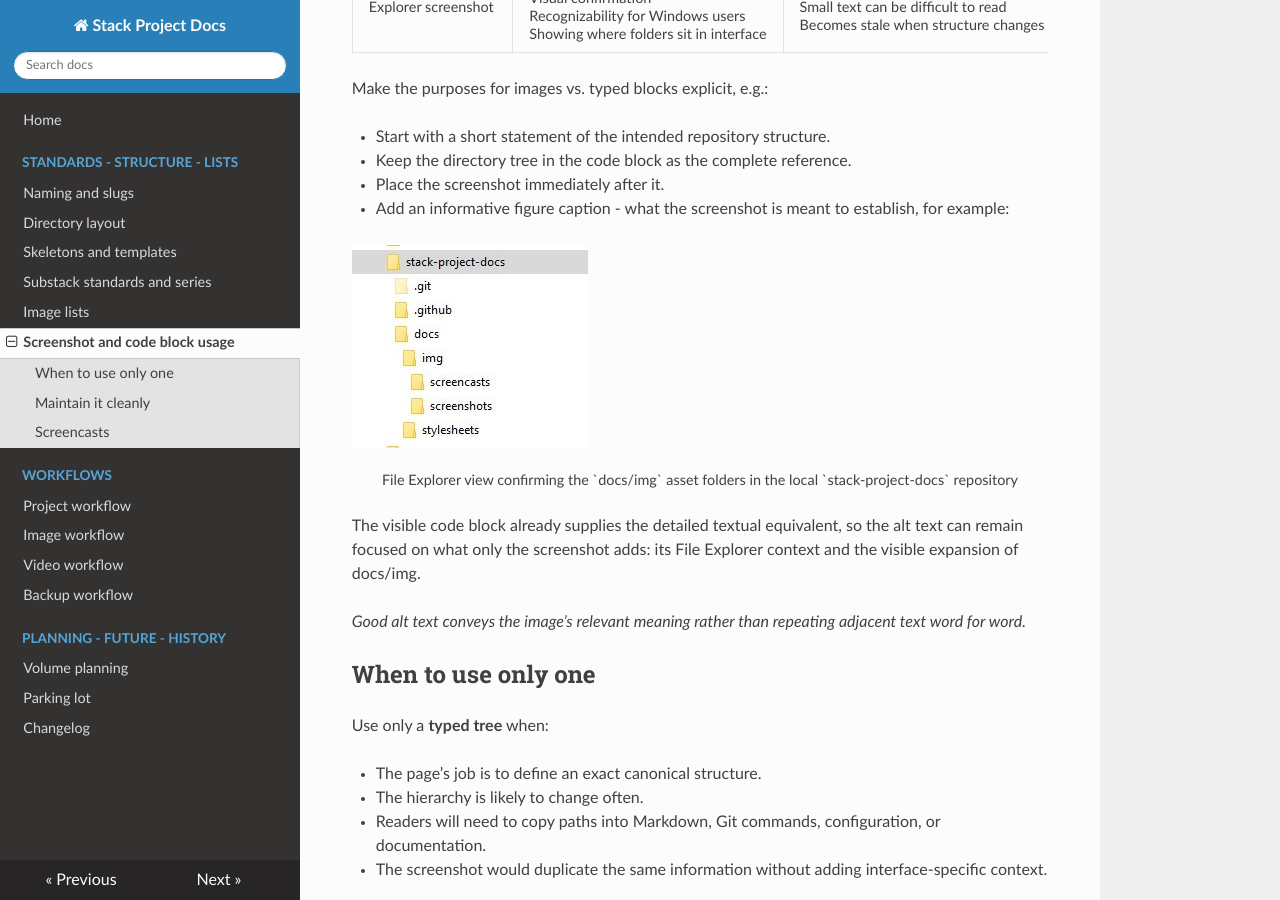
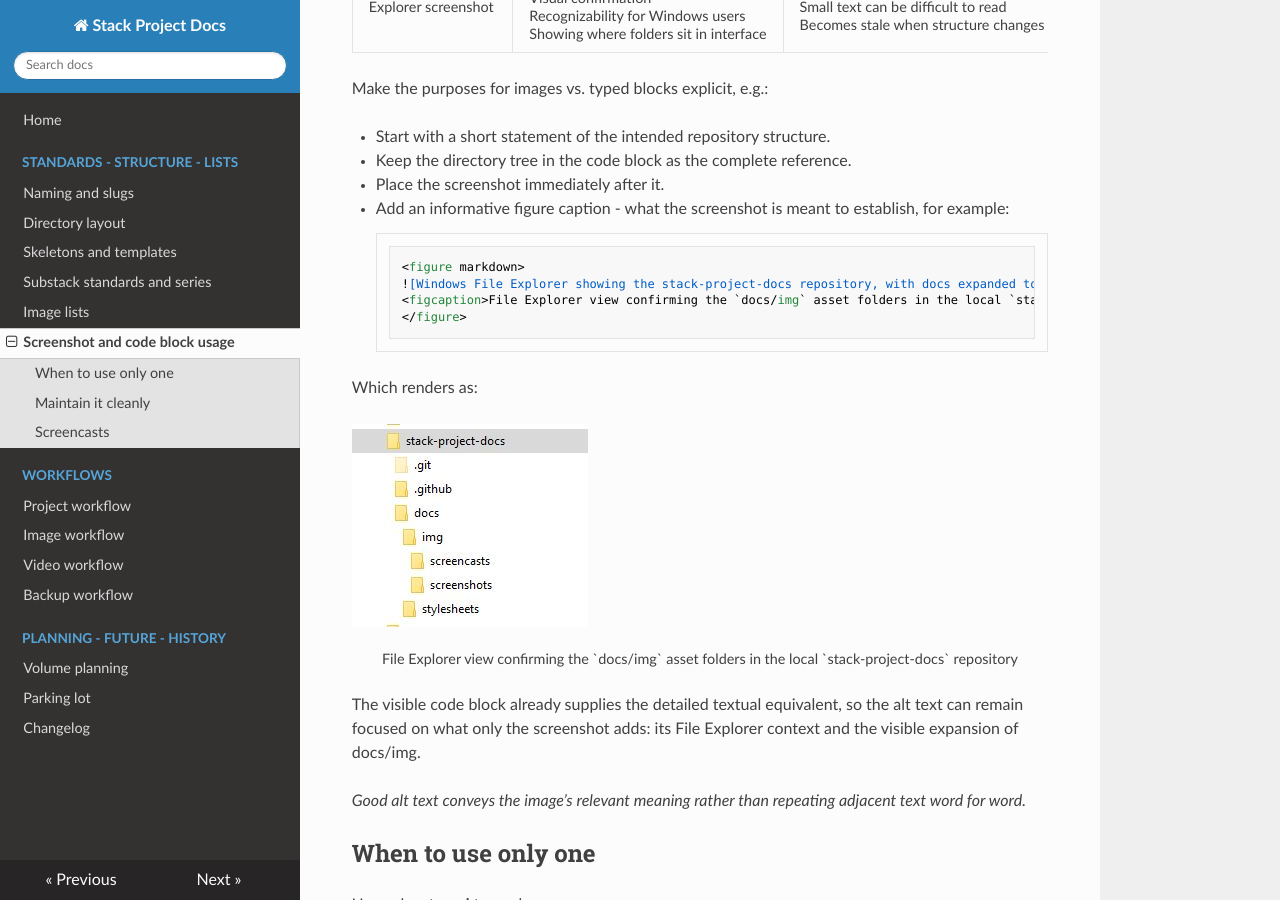
Before and after one commit to john-tech-writer/stack-project-docs, an MkDocs documentation site: the page built from docs/screenshot-code-block-usage.md, in a window 1280 px wide and 900 px high, scrolled down 639 px. Built offline with MkDocs 1.6.1, drawn with Linux system fonts in a browser that asks for light colours; nearby versions of some CDN libraries.

Commit message:
added ticks for example

````diff
--- a/docs/screenshot-code-block-usage.md
+++ b/docs/screenshot-code-block-usage.md
@@ -22,6 +22,14 @@ Make the purposes for images vs. typed blocks explicit, e.g.:
   - Place the screenshot immediately after it.
 
   - Add an informative figure caption - what the screenshot is meant to establish, for example:
+```
+<figure markdown>
+![Windows File Explorer showing the stack-project-docs repository, with docs expanded to reveal the img, screencasts, screenshots, and stylesheets folders](img/screenshots/file-explorer-dir-folders.jpg)
+<figcaption>File Explorer view confirming the `docs/img` asset folders in the local `stack-project-docs` repository</figcaption>
+</figure>
+```
+
+Which renders as:
 
 <figure markdown>
 ![Windows File Explorer showing the stack-project-docs repository, with docs expanded to reveal the img, screencasts, screenshots, and stylesheets folders](img/screenshots/file-explorer-dir-folders.jpg)
````
